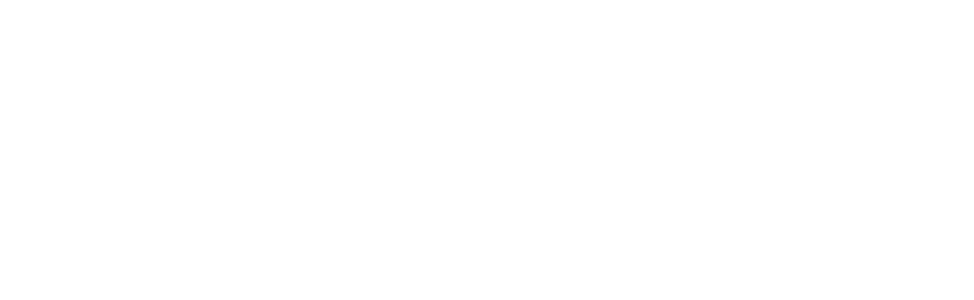
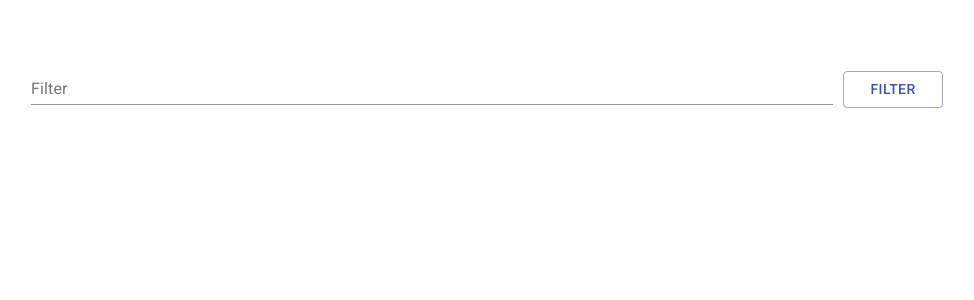
Before and after one commit to mrogahn/IpSecure, a React (Create React App) app: page / in a window 1280 px wide. Shown: the top 300 px of the page, without its empty margins (153-1127 px from the left). Built offline with nearby package versions, Linux system fonts and the light colour scheme.

Commit message:
add filter input

```diff
--- a/src/components/App.css
+++ b/src/components/App.css
@@ -1,5 +1,6 @@
 .App {
   text-align: center;
+  margin-top: 60px;
 }
 
 .App-logo {
--- a/src/components/App.js
+++ b/src/components/App.js
@@ -1,9 +1,14 @@
 import './App.css';
+import Container from "@material-ui/core/Container";
+import FilterInput from "./FilterInput/FilterInput";
+import { useState } from 'react';
 
 function App() {
+  const [filter, setFilter] = useState("");
   return (
-    <div className="App">
-    </div>
+    <Container className="App" maxWidth="md">
+      <FilterInput filter={filter} setFilter={setFilter} />
+    </Container>
   );
 }
 
--- /dev/null
+++ b/src/components/FilterInput/FilterInput.css
@@ -0,0 +1,6 @@
+
+.filter-input {
+  display: flex;
+  justify-content: center;
+  align-items: baseline;
+}
--- /dev/null
+++ b/src/components/FilterInput/FilterInput.js
@@ -0,0 +1,15 @@
+import './FilterInput.css'
+import TextField from '@material-ui/core/TextField';
+import Button from '@material-ui/core/Button';
+
+export default function FilterInput({ filter, setFilter }) {
+
+  return (
+    <div className="filter-input">
+      <TextField label="Filter" variant="standard" size="small" fullWidth value={filter} onChange={(e) => setFilter(e.target.value)}/>
+      <Button variant="outlined" color="primary" style={{minWidth: '100px', marginLeft: '10px'}}>
+        Filter
+      </Button>
+    </div>
+  )
+}
```
